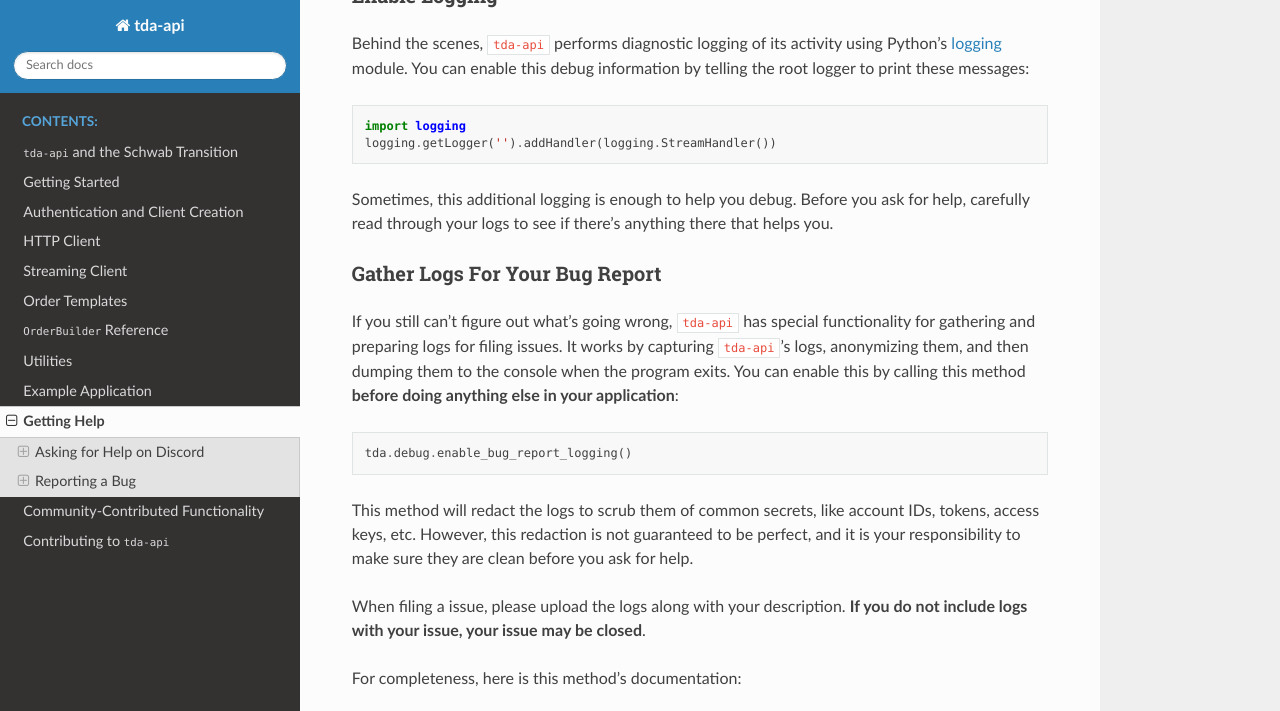
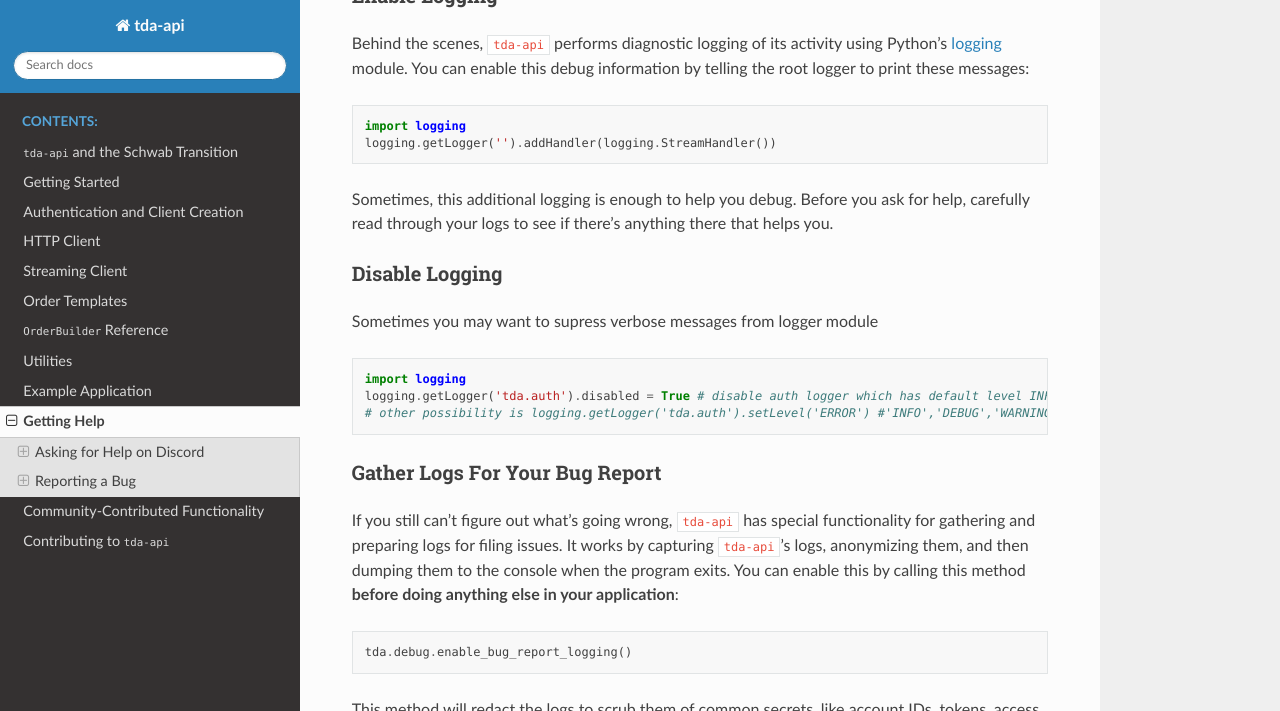
Before and after one commit to alexgolec/tda-api, a Sphinx documentation site: the page built from docs/help.rst, in a window 1280 px wide and 900 px high, scrolled down 1358 px, cut to the strip 0-711 px from the top of the window. Built offline with Sphinx 7.4.7 and the Read the Docs theme 2.0.0, drawn with Linux system fonts in a browser that asks for light colours.

Commit message:
Update help.rst to show how to suppress logger message in notebook
Running getquote in a loop was printing logger messages in vscode which I wanted to turn off

```diff
--- a/docs/help.rst
+++ b/docs/help.rst
@@ -95,7 +95,17 @@ Sometimes, this additional logging is enough to help you debug. Before you ask
 for help, carefully read through your logs to see if there's anything there that
 helps you.
 
+~~~~~~~~~~~~~~
+Disable Logging
+~~~~~~~~~~~~~~
 
+Sometimes you may want to supress verbose messages from logger module
+
+.. code-block:: python
+
+  import logging
+  logging.getLogger('tda.auth').disabled = True # disable auth logger which has default level INFO.
+  # other possibility is logging.getLogger('tda.auth').setLevel('ERROR') #'INFO','DEBUG','WARNING','ERROR','CRITICAL' options
 ~~~~~~~~~~~~~~~~~~~~~~~~~~~~~~~
 Gather Logs For Your Bug Report
 ~~~~~~~~~~~~~~~~~~~~~~~~~~~~~~~
```
